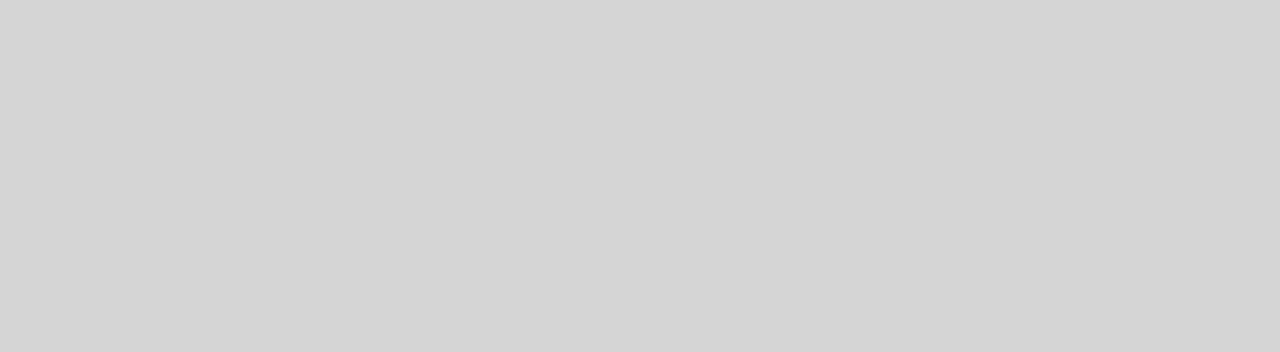
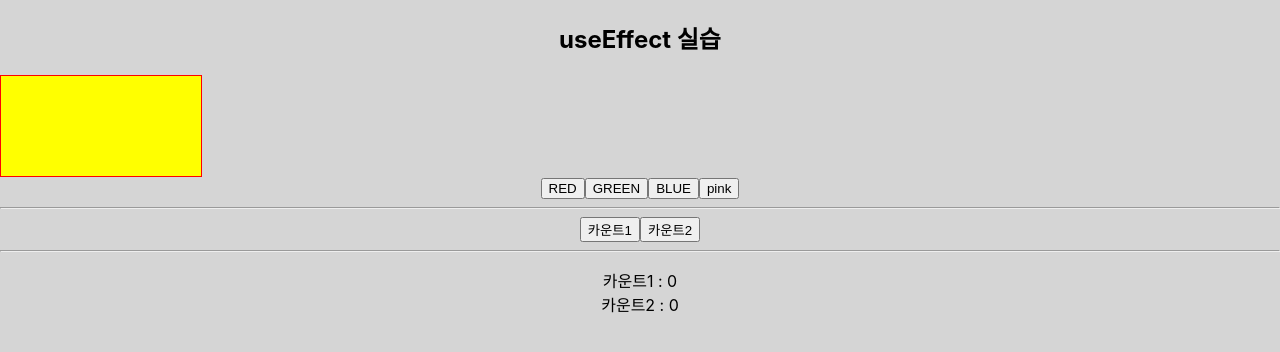
Before and after one commit to wjdwnsdnjs13/React_study, a React (Create React App) app in the folder class/: page /UseEffectExample in a window 1280 px wide. Before the commit this address had no page. Shown: the top 352 px of the page. Built offline with nearby package versions, Linux system fonts and the light colour scheme.

Commit message:
useEffect 연습

```diff
--- a/class/src/App.js
+++ b/class/src/App.js
@@ -2,7 +2,6 @@ import React from "react";
 import { BrowserRouter, Link, useNavigate } from "react-router-dom";
 import './App.css';
 import { BrowserRouter as Router, Route, Routes } from 'react-router-dom';
-import Main0317 from "./0317/main0317";
 import Main0324 from "./3weeks/Main0324";
 import Main0330 from "./4weeks/Main0330";
 import Main0406 from "./5weeks/Main0406";
@@ -17,6 +16,7 @@ import Main0511 from "./10weeks/Main0511";
 import Main0512 from "./10weeks/Main0512";
 import Main0525 from "./12weeks/Main0525";
 import ProjectMain from "./study/ProjectMain";
+import UseEffectExample from "./study/UseEffectExample";
 import Login from "./Login";
 import NaverLoginLoading from "./login/NaverLoginLoading";
 import ToyProject_note from "./study/ToyProject_note";
@@ -29,7 +29,6 @@ function App() {
       <BrowserRouter>
         <Routes>
           <Route path='/' element={<Login/>}/>
-          <Route path='/Main0317' element={<Main0317/>}/>
           <Route path='/Main0324' element={<Main0324/>}/>
           <Route path='/Main0330' element={<Main0330/>}/>
           <Route path='/todoList' element={<TodoList/>}/>
@@ -44,6 +43,7 @@ function App() {
           <Route path='/Main0512' element={<Main0512/>}/>
           <Route path='/Main0525' element={<Main0525/>}/>
           <Route path='/ProjectMain' element={<ProjectMain/>}/>
+          <Route path='/UseEffectExample' element={<UseEffectExample/>}/>
           <Route path='/NaverLoginLoading' element={<NaverLoginLoading/>}/>
           <Route path='/ToyProject_note' element={<ToyProject_note/>}/>
 
--- a/class/src/Main.js
+++ b/class/src/Main.js
@@ -5,7 +5,6 @@ const Main = () => {
   return (
     <div>
       <h1>hi</h1>
-      <Link to="/main0317">2주차</Link><br/>
       <Link to="/main0324">3주차</Link><br/>
       <Link to="/Main0330">4주차</Link><br/>
       <Link to="/todoList">todoList(과제)</Link><br/>
@@ -18,6 +17,9 @@ const Main = () => {
       <Link to="/Main0511">10주차</Link><br/>
       <Link to="/Main0512">10주차2</Link><br/>
       <Link to="/Main0525">12주차</Link><br/>
+      <Link to="/UseEffectExample">useEffectExample</Link><br/>
+
+
       <Link to="/ProjectMain">개인프로젝트</Link><br/>
       <Link to="/ToyProject_note">개인프로젝트2</Link><br/>
     </div>
--- /dev/null
+++ b/class/src/study/UseEffectExample.js
@@ -0,0 +1,60 @@
+import React, { useState, useEffect } from "react";
+
+// const increase=()=>{
+//    setCnt1(cnt1+1);
+//    var x=document.getElementsByTagName("h2");
+//    x[0].innerHTML=color;
+// } // 박스 위 h2 태그 자리에 색을 글로 표시
+// useEffect(() => {
+//    console.log(cnt1 + " : " + cnt2 + " : " + color);
+//    var x =document.getElementById("p1")
+//    x.innerHTML="카운트1 : " +cnt1
+//             + "<br /> 카운트2 : " +cnt2;
+//   }); //바꾸면 카운터1,2 버튼 아래 추가로 표시됨
+
+function useEffectExample() {
+    const [cnt1, setCnt1] = useState(0);
+    const [cnt2, setCnt2] = useState(0)
+    const [color, setColor] = useState('yellow');
+    const changeColor = (color) => {
+        setColor(color);
+    };
+    const increase = () => {
+        setCnt1(cnt1 + 1);
+    }
+    useEffect(() => {
+        console.log(cnt1 + " :  " + cnt2 + " :  " + color);
+        console.log(cnt1 + " : " + cnt2 + " : " + color);
+        var x = document.getElementById("p1")
+        x.innerHTML = "카운트1 : " + cnt1 + "<br /> 카운트2 : " + cnt2;
+    });
+    useEffect(() => {
+        console.log("첫 번째 렌더링 발생!");
+    }, []);
+
+    return (
+        <div className="App">
+            <h2>useEffect 실습</h2>
+            <div
+                style={{
+                    width: "200px",
+                    height: "100px",
+                    backgroundColor: color,
+                    border: "1px solid red",
+                }}
+            ></div>
+            <div>
+                <button onClick={() => { changeColor("#f00"); }}>RED</button>
+                <button onClick={() => { changeColor("#0f0"); }}>GREEN</button>
+                <button onClick={() => { changeColor("#00f"); }}>BLUE</button>
+                <button onClick={() => { changeColor("pink"); }}>pink</button>
+                <hr />
+                <button onClick={increase}>카운트1</button>
+                <button onClick={() => setCnt2(cnt2 + 1)}>카운트2</button>
+            </div>
+            <hr />
+            <p id='p1'>...</p>
+        </div>
+    );
+}
+export default useEffectExample
```
